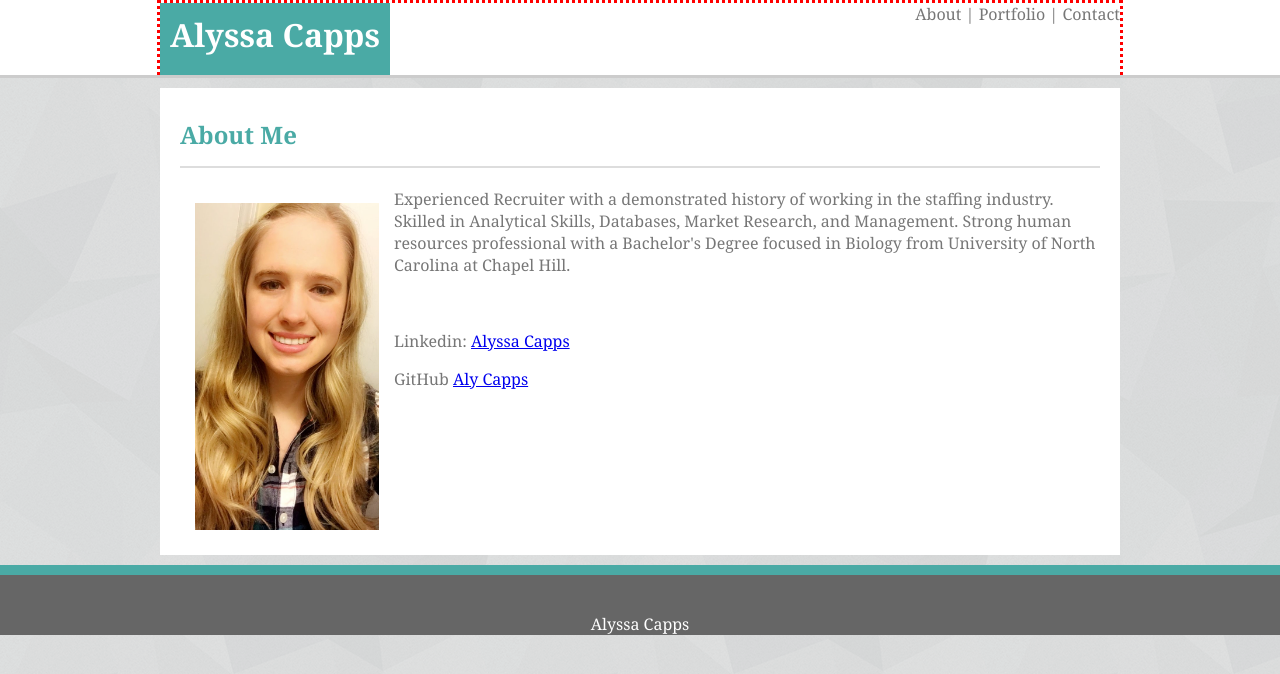
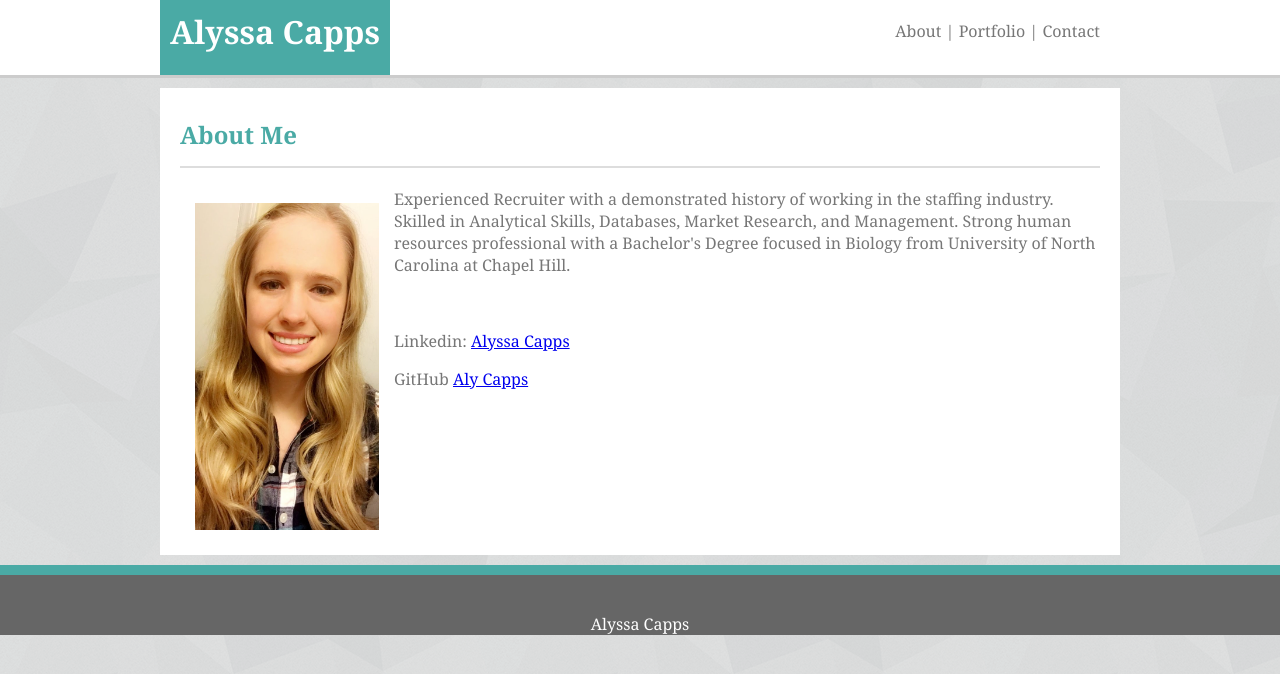
Before and after one commit to alycapps/Basic-Portfolio, a plain HTML site: page index.html in a window 1280 px wide. Drawn offline with Linux system fonts and the light colour scheme.

Commit message:
fixed alignment of page tabs

```diff
--- a/assets/css/style.css
+++ b/assets/css/style.css
@@ -21,7 +21,6 @@ body {
 .headercontainer {
     width: 960px;
     height: 75px;
-    border: red dotted;
     /*position:absolute;
     text-align:center;
     overflow: hidden;
@@ -53,7 +52,8 @@ body {
     vertical-align: middle;
     padding: 0;
     margin:0;
-    bottom: 37px;
+    /*bottom: 37px;*/
+    padding: 20px;
     /*top: 25px;
     right: 0;
     /*bottom: 37px;*/
```
